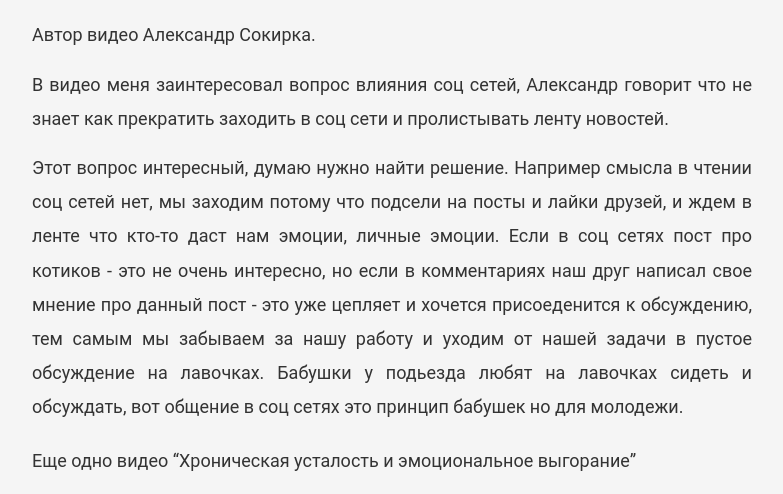
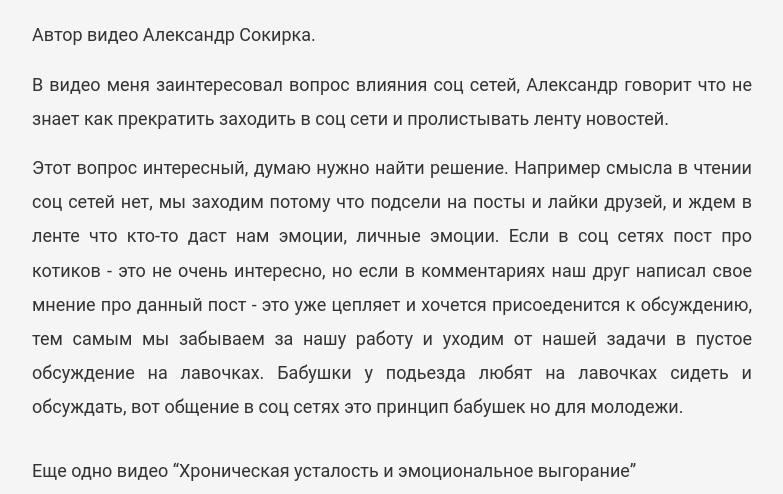
Before and after one commit to VadymVolos/vadymvolos.github.io, a Jekyll site: the page built from _posts/management/2016-11-25-kak-rabotat-produktivno-i-ne-peregoret.md, in a window 1280 px wide. Shown: the part 664-1158 px from the top of the page, without its empty margins (248-1031 px from the left). Built offline with Jekyll 4.4.1, drawn with Linux system fonts in a browser that asks for light colours; comment, search, counter and statistics services are not loaded; grey boxes are pictures that could not be loaded.

Commit message:
Update 2016-11-25-kak-rabotat-produktivno-i-ne-peregoret.md

```diff
--- a/_posts/management/2016-11-25-kak-rabotat-produktivno-i-ne-peregoret.md
+++ b/_posts/management/2016-11-25-kak-rabotat-produktivno-i-ne-peregoret.md
@@ -17,7 +17,7 @@
 <p>
 Этот вопрос интересный, думаю нужно найти решение. Например смысла в чтении соц сетей нет, мы заходим потому что подсели на посты и лайки друзей, и ждем в ленте что кто-то даст нам эмоции, личные эмоции. Если в соц сетях пост про котиков - это не очень интересно, но если в комментариях наш друг написал свое мнение про данный пост - это уже цепляет и хочется присоеденится к обсуждению, тем самым мы забываем за нашу работу и уходим от нашей задачи в пустое обсуждение на лавочках. Бабушки у подьезда любят на лавочках сидеть и обсуждать, вот общение в соц сетях это принцип бабушек но для молодежи.
 </p>
-<div style="margin-bottom: 20px;"></div>
+<div style="margin-bottom: 30px;"></div>
 Еще одно видео "Хроническая усталость и эмоциональное выгорание"
 <div class="yt-video-container-1">
     <iframe src="https://www.youtube.com/embed/bzbWc8e2fLs?rel=0" frameborder="0" allowfullscreen></iframe>
```
